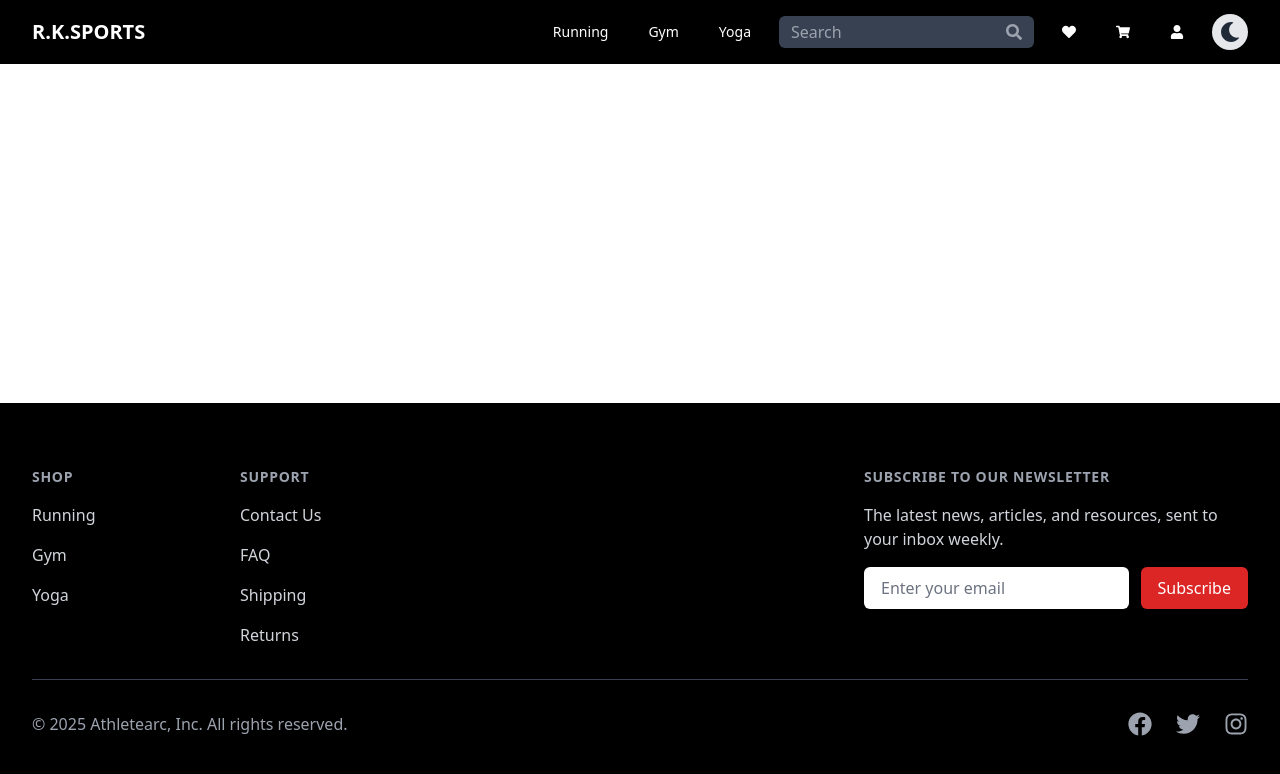
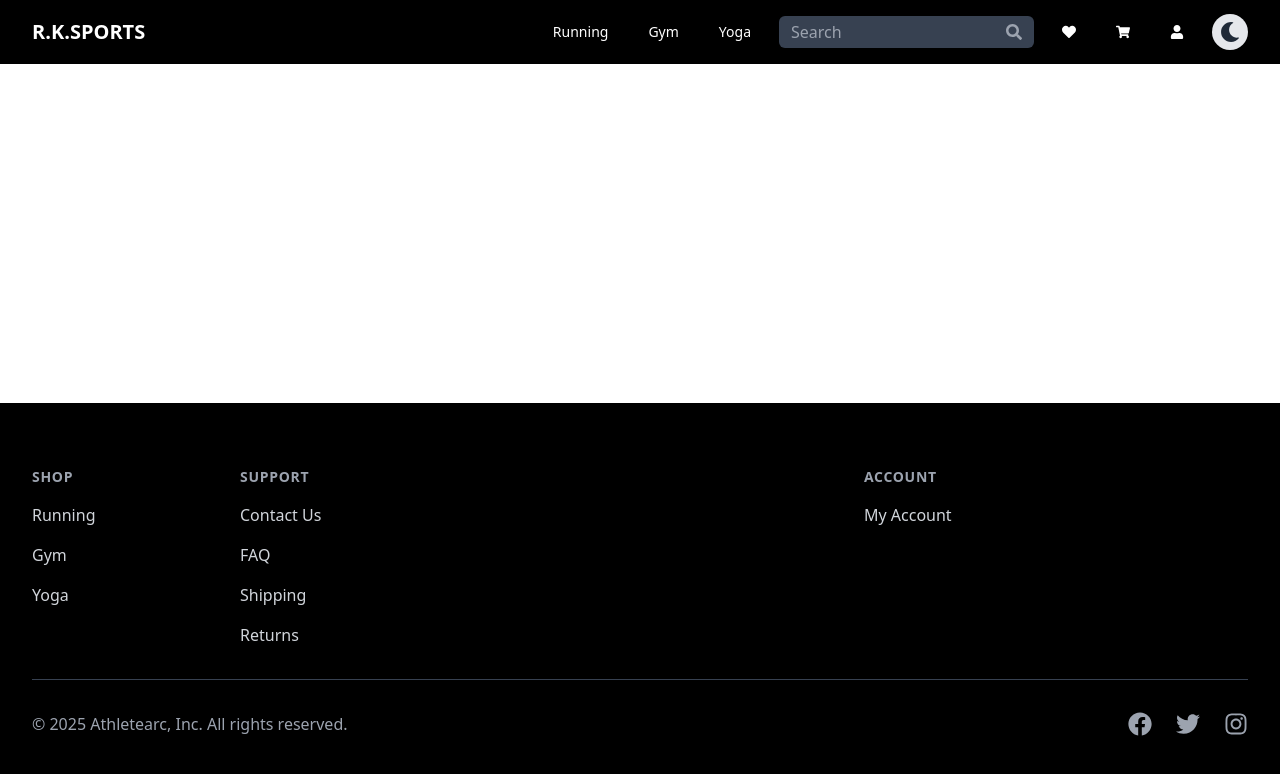
Before and after one commit to undeadcreature/athletearc, a React (Create React App) app: page /my-account in a window 1280 px wide. Shown: the top 774 px of the page. Built offline with nearby package versions, Linux system fonts and the light colour scheme.

Commit message:
error solved in login form

```diff
--- a/package.json
+++ b/package.json
@@ -3,6 +3,8 @@
   "version": "0.1.0",
   "private": true,
   "dependencies": {
+    "@headlessui/react": "^2.2.0",
+    "@heroicons/react": "^2.2.0",
     "@types/react": "^19.0.2",
     "cra-template": "1.2.0",
     "react": "^19.0.0",
--- a/src/App.jsx
+++ b/src/App.jsx
@@ -12,7 +12,7 @@ import { ThemeProvider } from './contexts/ThemeContext';
 //import myAccountPage from './pages/MyAccountPage';
 //import DarkModeToggle from './components/DarkModeToggle';
 import CustomCursor from './components/CustomCursor';
-import { UserProvider } from './contexts/UserContext';
+import { UserProvider } from './contexts/userContext';
 
 function App() {
   return (
--- a/src/components/Footer.jsx
+++ b/src/components/Footer.jsx
@@ -29,15 +29,10 @@ const Footer = () => {
             </div>
           </div>
           <div className="mt-8 xl:mt-0">
-            <h3 className="text-sm font-semibold text-gray-400 tracking-wider uppercase">Subscribe to our newsletter</h3>
-            <p className="mt-4 text-base text-gray-300">The latest news, articles, and resources, sent to your inbox weekly.</p>
-            <form className="mt-4 sm:flex sm:max-w-md">
-              <label htmlFor="email-address" className="sr-only">Email address</label>
-              <input type="email" name="email-address" id="email-address" autoComplete="email" required className="appearance-none min-w-0 w-full bg-white border border-transparent rounded-md py-2 px-4 text-base text-gray-900 placeholder-gray-500 focus:outline-none focus:ring-2 focus:ring-offset-2 focus:ring-offset-gray-800 focus:ring-white focus:border-white focus:placeholder-gray-400" placeholder="Enter your email" />
-              <div className="mt-3 rounded-md sm:mt-0 sm:ml-3 sm:flex-shrink-0">
-                <button type="submit" className="w-full bg-red-600 border border-transparent rounded-md py-2 px-4 flex items-center justify-center text-base font-medium text-white hover:bg-red-700 focus:outline-none focus:ring-2 focus:ring-offset-2 focus:ring-offset-gray-800 focus:ring-red-500">Subscribe</button>
-              </div>
-            </form>
+            <h3 className="text-sm font-semibold text-gray-400 tracking-wider uppercase">Account</h3>
+            <ul className="mt-4 space-y-4">
+              <li><Link to="/my-account" className="text-base text-gray-300 hover:text-white">My Account</Link></li>
+            </ul>
           </div>
         </div>
         <div className="mt-8 border-t border-gray-700 pt-8 md:flex md:items-center md:justify-between">
--- a/src/components/Navbar.jsx
+++ b/src/components/Navbar.jsx
@@ -2,12 +2,22 @@ import React, { useState } from 'react';
 import { Link } from 'react-router-dom';
 import { FaSearch, FaShoppingCart, FaHeart, FaBars, FaTimes, FaUser } from 'react-icons/fa';
 import DarkModeToggle from './DarkModeToggle';
+import LoginRegisterModal from './LoginRegisterModal'; // Import the modal
 
 const Navbar = () => {
-  const [isOpen, setIsOpen] = useState(false);
+  const [isMenuOpen, setIsMenuOpen] = useState(false);
+  const [isModalOpen, setIsModalOpen] = useState(false); // State for modal
 
   const toggleMenu = () => {
-    setIsOpen(!isOpen);
+    setIsMenuOpen(!isMenuOpen);
+  };
+
+  const openLoginRegisterModal = () => {
+    setIsModalOpen(true);
+  };
+
+  const closeLoginRegisterModal = () => {
+    setIsModalOpen(false);
   };
 
   return (
@@ -16,7 +26,6 @@ const Navbar = () => {
         <div className="flex items-center justify-between h-16">
           <div className="flex items-center">
             <Link to="/" className="flex-shrink-0">
-              {/* <img className="h-8 w-auto" src="/logo.svg" alt="Logo" /> */}
               <span className="font-bold text-xl">R.K.SPORTS</span>
             </Link>
           </div>
@@ -41,21 +50,24 @@ const Navbar = () => {
               <Link to="/cart" className="hover:bg-gray-700 px-3 py-2 rounded-md text-sm font-medium">
                 <FaShoppingCart />
               </Link>
-              {/* Add My Account Icon */}
-              <Link to="/my-account" className="hover:bg-gray-700 px-3 py-2 rounded-md text-sm font-medium">
+              {/* My Account Icon */}
+              <button
+                onClick={openLoginRegisterModal}
+                className="hover:bg-gray-700 px-3 py-2 rounded-md text-sm font-medium"
+              >
                 <FaUser />
-              </Link>
+              </button>
               <DarkModeToggle />
             </div>
           </div>
           <div className="md:hidden">
             <button onClick={toggleMenu} className="text-white">
-              {isOpen ? <FaTimes className="w-6 h-6" /> : <FaBars className="w-6 h-6" />}
+              {isMenuOpen ? <FaTimes className="w-6 h-6" /> : <FaBars className="w-6 h-6" />}
             </button>
           </div>
         </div>
       </div>
-      {isOpen && (
+      {isMenuOpen && (
         <div className="md:hidden mt-4 space-y-2">
           <Link to="/category/running" className="hover:bg-gray-700 block px-3 py-2 rounded-md text-base font-medium">
             Running
@@ -77,15 +89,20 @@ const Navbar = () => {
             Cart
           </Link>
           {/* Add My Account Icon in Mobile Menu */}
-          <Link to="/my-account" className="hover:bg-gray-700 block px-3 py-2 rounded-md text-base font-medium">
+          <button
+            onClick={openLoginRegisterModal}
+            className="hover:bg-gray-700 block px-3 py-2 rounded-md text-base font-medium"
+          >
             My Account
-          </Link>
+          </button>
           <div className="mt-4 flex justify-between items-center">
             <span className="text-sm">Dark Mode</span>
             <DarkModeToggle />
           </div>
         </div>
       )}
+      {/* Login/Register Modal */}
+      <LoginRegisterModal isOpen={isModalOpen} onClose={closeLoginRegisterModal} />
     </nav>
   );
 };
```
Also changed, not shown: 1 other file (tests, documents, lock files or other folders).
